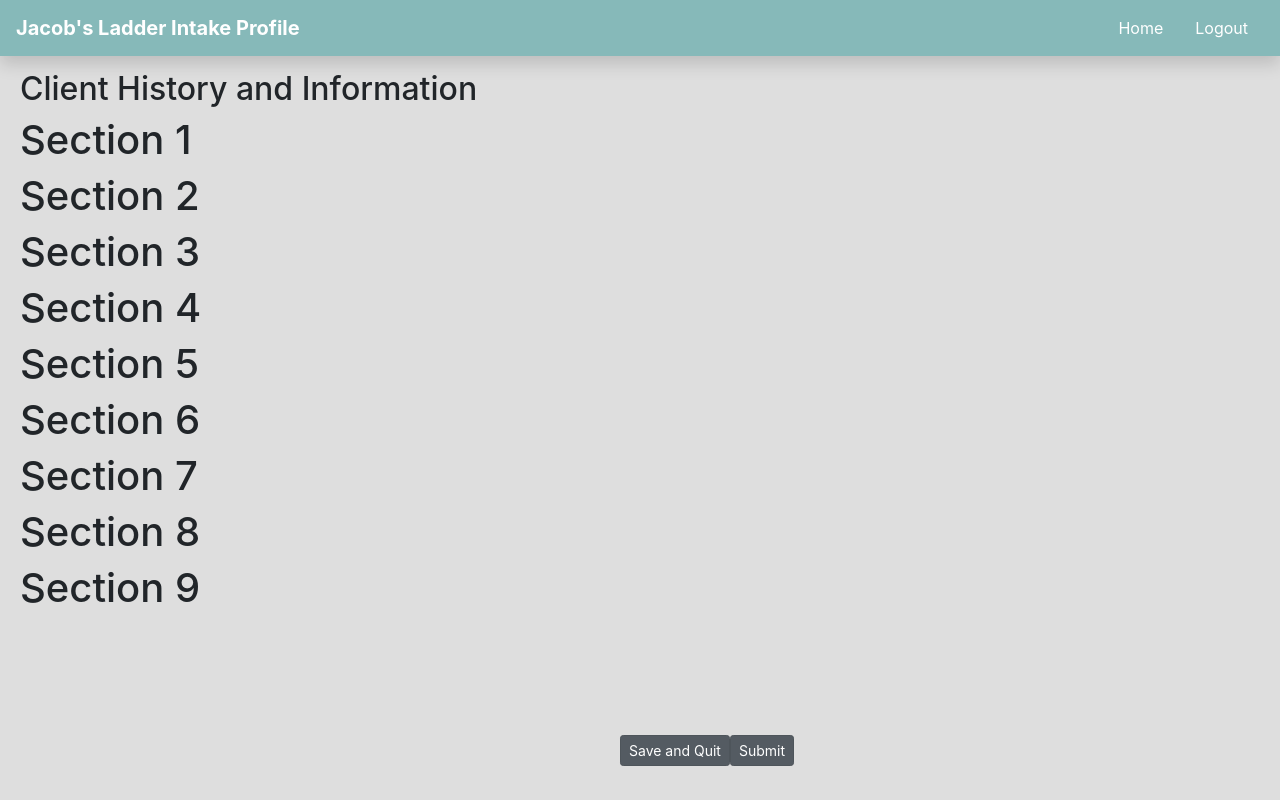
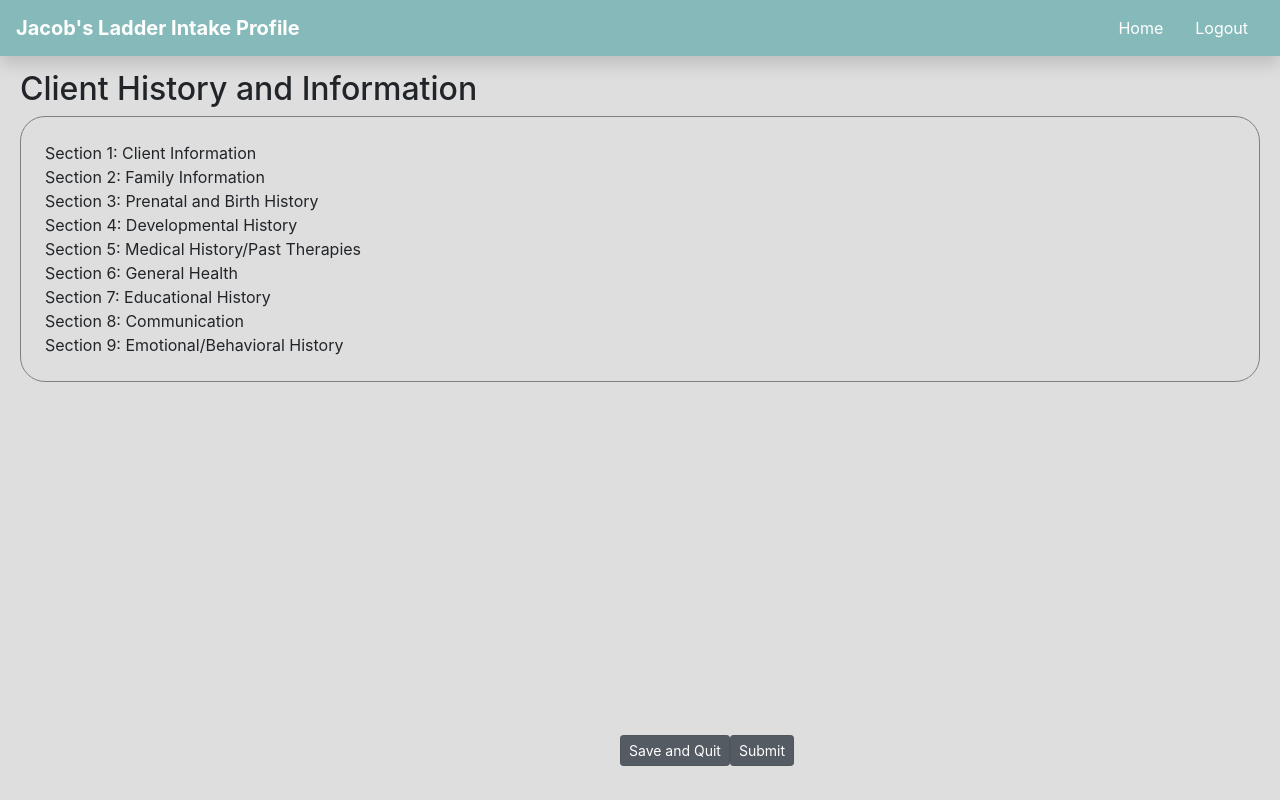
Before and after one commit to JacobsLadderIntake/FrontEndReact, a React (Create React App) app: page /chai in a window 1280 px wide. Built offline with nearby package versions, Linux system fonts and the light colour scheme.

Commit message:
add further styling to the client history and information form

```diff
--- a/src/Forms/ClientHistoryAndInformation.js
+++ b/src/Forms/ClientHistoryAndInformation.js
@@ -88,55 +88,83 @@ class ClientHistoryAndInformation extends Component{
 
     renderSection1() {
         return(
-            <h1>Section 1</h1>
+            <fieldset>
+                <div>Section 1: Client Information</div>
+
+            </fieldset>
+
+
         );
     }
 
     renderSection2() {
         return(
-            <h1>Section 2</h1>
+            <fieldset>
+                <div>Section 2: Family Information</div>
+            </fieldset>
+
         );
     }
 
     renderSection3() {
         return(
-            <h1>Section 3</h1>
+            <fieldset>
+                <div>Section 3: Prenatal and Birth History</div>
+            </fieldset>
+
         );
     }
 
     renderSection4() {
         return(
-            <h1>Section 4</h1>
+            <fieldset>
+                <div>Section 4: Developmental History</div>
+            </fieldset>
+
         );
     }
 
     renderSection5() {
         return(
-            <h1>Section 5</h1>
+            <fieldset>
+                <div>Section 5: Medical History/Past Therapies</div>
+            </fieldset>
         );
     }
 
     renderSection6() {
         return(
-            <h1>Section 6</h1>
+            <fieldset>
+                <div>Section 6: General Health</div>
+            </fieldset>
+
         );
     }
 
     renderSection7() {
         return(
-            <h1>Section 7</h1>
+            <fieldset>
+                <div>Section 7: Educational History</div>
+            </fieldset>
+
         );
     }
 
     renderSection8() {
         return(
-            <h1>Section 8</h1>
+            <fieldset>
+                <div>Section 8: Communication</div>
+            </fieldset>
+
         );
     }
 
     renderSection9() {
         return(
-            <h1>Section 9</h1>
+            <fieldset>
+                <div>Section 9: Emotional/Behavioral History</div>
+            </fieldset>
+
         );
     }
 
@@ -151,6 +179,7 @@ class ClientHistoryAndInformation extends Component{
                         </a>
                     </div>
                 </div>
+                <div className={"frame p-4"}>
                     <div> {this.renderSection1()} </div>
                     <div> {this.renderSection2()} </div>
                     <div> {this.renderSection3()} </div>
@@ -160,6 +189,7 @@ class ClientHistoryAndInformation extends Component{
                     <div> {this.renderSection7()} </div>
                     <div> {this.renderSection8()} </div>
                     <div> {this.renderSection9()} </div>
+                </div>
                 <div className="formFooter">
                     <ButtonToolbar className="">
                         <Button variant="outline-secondary" size="sm" onClick={this.handleSaveAndQuit.bind(this)} active>
--- a/src/Forms/formFormatting.css
+++ b/src/Forms/formFormatting.css
@@ -36,3 +36,8 @@
     margin:10px;
     padding:5px;
 }
+
+.frame {
+    border: solid gray 1px ;
+    border-radius: 25px;
+}
```
Lines whose indentation alone changed are shown as unchanged.
